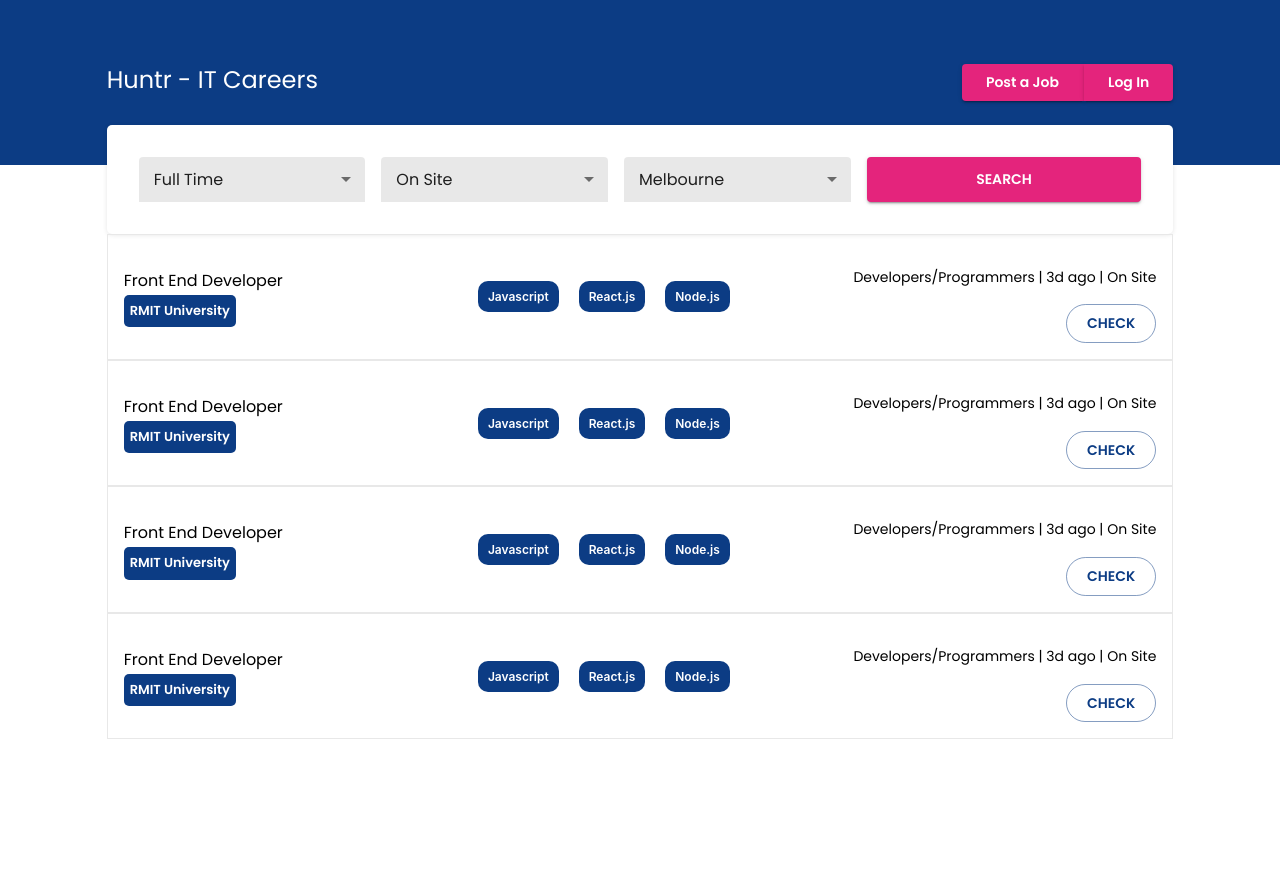
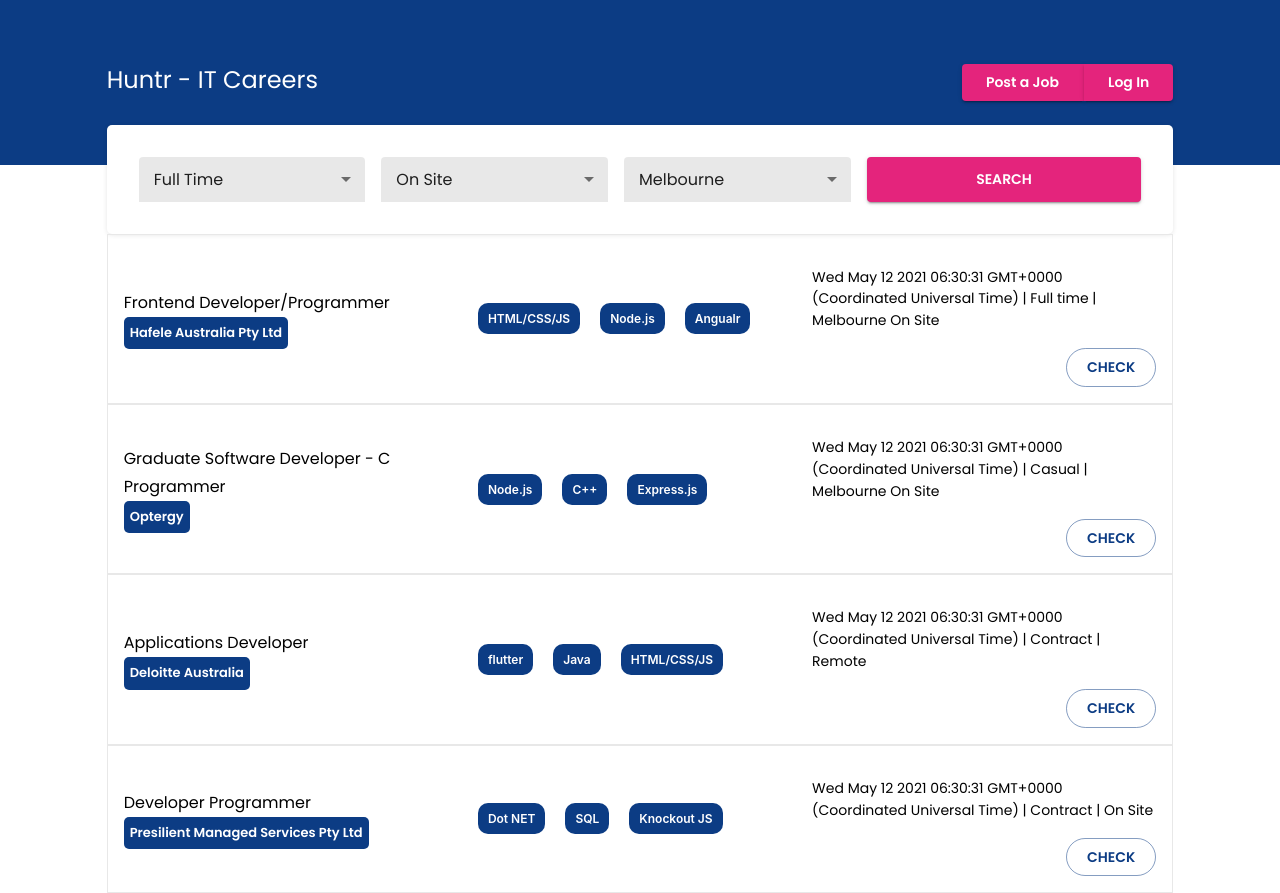
Before and after one commit to timalbpathirana/ReactJobBoard_RMIT_PP1, a React (Create React App) app: page / in a window 1280 px wide. Before the commit the page ends 800 px from the top, so only its background shows below. Built offline with nearby package versions, Linux system fonts and the light colour scheme.

Commit message:
Added forms styles and updates dummy json file

```diff
--- a/src/App.js
+++ b/src/App.js
@@ -4,18 +4,20 @@
 import Header from "./Components/Header";
 import SearchBar from "./Components/SearchBar";
 import JobCard from "./Components/Job/JobCard";
+import NewJobModal from "./Components/Job/NewJobModal";
+import jobData from "./dummyData";
 
 export default () => {
   return (
     <ThemeProvider theme={theme}>
       <Header />
+      <NewJobModal />
       <Grid container justify="center">
         <Grid item xs={10}>
           <SearchBar />
-          <JobCard />
-          <JobCard />
-          <JobCard />
-          <JobCard />
+          {jobData.map((job) => (
+            <JobCard key={job.id} {...job} />
+          ))}
         </Grid>
       </Grid>
     </ThemeProvider>
--- a/src/Components/Job/JobCard.js
+++ b/src/Components/Job/JobCard.js
@@ -4,7 +4,7 @@
 import userEvent from "@testing-library/user-event";
 import theme from "../../theme/theme";
 
-const skills = ["Javascript", "React.js", "Node.js"];
+// const skills = ["Javascript", "React.js", "Node.js"];
 // below method is the way to access the theme styles
 const useStyles = makeStyles((theme) => ({
   wrapper: {
@@ -21,7 +21,7 @@
     padding: "6px",
     fontSize: "13px",
     color: "white",
-    backgroundColor: theme.palette.extra.main,
+    backgroundColor: theme.palette.lightSecondary.main,
     padding: theme.spacing(0.75),
     borderRadius: "5px",
     display: "inline-block",
@@ -35,7 +35,7 @@
     boxShadow: "0 2px 5px gba(0,0,0,.25)",
     margin: "0 10px",
     transition: "0.3s",
-    backgroundColor: theme.palette.extra.main,
+    backgroundColor: theme.palette.lightSecondary.main,
     color: "white",
   },
   // hoverCards: {
@@ -54,13 +54,13 @@
     <Box p={2} className={classes.wrapper}>
       <Grid container alignItems="center">
         <Grid items xs>
-          <Typography variant="subtitle1">Front End Developer</Typography>
+          <Typography variant="subtitle1">{props.title}</Typography>
           <Typography className={classes.companyName} variant="subtitle2">
-            RMIT University
+            {props.companyName}
           </Typography>
         </Grid>
         <Grid items container xs>
-          {skills.map((skill) => (
+          {props.skills.map((skill) => (
             <Grid key="{skill}" className={classes.skillChip} item>
               {skill}
             </Grid>
@@ -70,7 +70,7 @@
           <Grid item>
             <Box mt={2}>
               <Typography variant="subtitle2">
-                Developers/Programmers | 3d ago | On Site
+                {`${props.postedOn}`} | {props.type} | {props.location}
               </Typography>
             </Box>
           </Grid>
--- /dev/null
+++ b/src/Components/Job/NewJobModal.js
@@ -0,0 +1,191 @@
+import React from "react";
+import {
+  Button,
+  Grid,
+  Box,
+  Typography,
+  makeStyles,
+  Dialog,
+  Select,
+  MenuItem,
+  DialogTitle,
+  DialogContent,
+  DialogActions,
+  FilledInput,
+  FormControl,
+  FormHelperText,
+  IconButton,
+} from "@material-ui/core";
+
+// Importing the Icons from Material UI icon package
+import { AlarmTwoTone, Close as CloseIcon } from "@material-ui/icons";
+
+const useStyles = makeStyles((theme) => ({
+  skillChip: {
+    margin: theme.spacing(0.5),
+    padding: theme.spacing(0.75),
+    borderRadius: "5px",
+    fontWeight: 600,
+    fontSize: "12px",
+    boxShadow: "0 2px 5px gba(0,0,0,.25)",
+    transition: "0.3s",
+    border: `1px solid ${theme.palette.secondary.main}`,
+    color: theme.palette.defaultBlack.main,
+    cursor: "pointer",
+    "&:hover": {
+      backgroundColor: theme.palette.secondary.main,
+      color: "white",
+      transition: "0.4s",
+    },
+  },
+}));
+
+export default (props) => {
+  const classes = useStyles();
+  const skills = [
+    "Javascript",
+    "React.js",
+    "Node.js",
+    "Vue.js",
+    "Firebase",
+    "MongoDB",
+    "SQL",
+  ];
+
+  return (
+    <Dialog id="formModel" open={false} fullWidth>
+      <DialogTitle>
+        <Box
+          width="100%"
+          display="flex"
+          justifyContent="space-between"
+          alignItems="center"
+        >
+          <Typography variant="h5">Post a Job </Typography>
+          <IconButton variant="">
+            <CloseIcon />
+          </IconButton>
+        </Box>
+      </DialogTitle>
+      <DialogContent>
+        <Grid container spacing={2}>
+          {/* Grid code block starts */}
+          <Grid item xs={6} fullWidth>
+            <FormControl fullWidth>
+              <FilledInput
+                placeholder="Company Name: "
+                fullWidth
+                disableUnderline
+              ></FilledInput>
+              <FormHelperText>Required * </FormHelperText>
+            </FormControl>
+          </Grid>
+          <Grid item xs={6}>
+            <FormControl>
+              <FilledInput
+                placeholder="Job Title: "
+                fullWidth
+                disableUnderline
+              ></FilledInput>
+              <FormHelperText>Required * </FormHelperText>
+            </FormControl>
+          </Grid>
+          {/* grid code block finished */}
+          <Grid item xs={6}>
+            <FormControl fullWidth>
+              <Select
+                disableUnderline="true"
+                variant="filled"
+                defaultValue="Full Time"
+                fullWidth
+              >
+                <MenuItem value="Full Time"> Full Time </MenuItem>
+                <MenuItem value="Part Time"> Part Time </MenuItem>
+                <MenuItem value="Casual"> Casual </MenuItem>
+                <MenuItem value="Temp/Contract"> Temp/Contract </MenuItem>
+              </Select>
+              <FormHelperText>Work type</FormHelperText>
+            </FormControl>
+          </Grid>
+          <Grid item xs={6}>
+            <FormControl fullWidth>
+              <Select
+                disableUnderline="true"
+                variant="filled"
+                defaultValue="Melbourne"
+                placeholder="Location"
+              >
+                <MenuItem value="Melbourne"> Melbourne </MenuItem>
+                <MenuItem value="Sydney"> Sydney </MenuItem>
+                <MenuItem value="Adelaide"> Adelaide </MenuItem>
+                <MenuItem value="Perth"> Perth </MenuItem>
+              </Select>
+              <FormHelperText>Job Location</FormHelperText>
+            </FormControl>
+          </Grid>
+
+          <Grid item xs={6}>
+            <FormControl fullWidth>
+              <Select
+                disableUnderline="true"
+                variant="filled"
+                defaultValue="On Site"
+              >
+                <MenuItem value="On Site"> On Site </MenuItem>
+                <MenuItem value="Remote"> Remote </MenuItem>
+              </Select>
+              <FormHelperText>Job Type</FormHelperText>
+            </FormControl>
+          </Grid>
+          <Grid item xs={6}>
+            <FormControl>
+              <FilledInput
+                placeholder="Company URL: "
+                fullWidth
+                disableUnderline
+              ></FilledInput>
+              <FormHelperText>Required *</FormHelperText>
+            </FormControl>
+          </Grid>
+          <Grid item xs={12}>
+            <FormControl fullWidth>
+              <FilledInput
+                placeholder="Job Description: "
+                fullWidth
+                disableUnderline
+                multiline
+                rows={50}
+              ></FilledInput>
+              <FormHelperText>Required *</FormHelperText>
+            </FormControl>
+          </Grid>
+        </Grid>
+        <Box fullWidth mt={3}>
+          <Typography>Required Skills</Typography>
+          <Box mt={1} display="flex" fullWidth>
+            {skills.map((skill) => (
+              <Box className={classes.skillChip} key={skill}>
+                {skill}
+              </Box>
+            ))}
+          </Box>
+        </Box>
+      </DialogContent>
+      <DialogActions>
+        <Box
+          width="100%"
+          display="flex"
+          justifyContent="space-between"
+          alignItems="center"
+        >
+          <Typography variant="caption" color="primary">
+            * Retuired Fields
+          </Typography>
+          <Button variant="outlined" color="secondary">
+            Post Job
+          </Button>
+        </Box>
+      </DialogActions>
+    </Dialog>
+  );
+};
--- a/src/dummyData.js
+++ b/src/dummyData.js
@@ -2,34 +2,45 @@
   {
     id: 1,
     postedOn: new Date(),
-    title: "Frontend Developer",
+    title: "Frontend Developer/Programmer",
     type: "Full time",
-    location: "Remote",
-    companyName: "Google",
-    companyUrl: "Google.com",
-    skills: ["Javascript", "React.js", "Node.js"],
-    link: "https://google.com/careers",
+    location: "Melbourne On Site",
+    companyName: "Hafele Australia Pty Ltd",
+    companyUrl: "https://www.hafele.com.au",
+    skills: ["HTML/CSS/JS", "Node.js", "Angualr"],
+    link: "https://www.hafele.com.au",
   },
   {
     id: 2,
     postedOn: new Date(),
-    title: "Backend Developer",
-    type: "Part time",
-    location: "Office",
-    companyName: "Yahoo",
-    companyUrl: "Yahoo.com",
-    skills: ["Angular", "Node.js"],
-    link: "https://yahoo.com/jobs",
+    title: "Graduate Software Developer - C Programmer",
+    type: "Casual",
+    location: "Melbourne On Site",
+    companyName: "Optergy",
+    companyUrl: "",
+    skills: ["Node.js", "C++", "Express.js"],
+    link: "",
   },
   {
     id: 3,
     postedOn: new Date(),
-    title: "Mobile dev",
+    title: "Applications Developer",
     type: "Contract",
     location: "Remote",
-    companyName: "Facebook",
-    companyUrl: "https://facebook.com",
-    skills: ["flutter"],
+    companyName: "Deloitte Australia",
+    companyUrl: "",
+    skills: ["flutter", "Java", "HTML/CSS/JS"],
+    link: "https://facebook.com/careers",
+  },
+  {
+    id: 4,
+    postedOn: new Date(),
+    title: "Developer Programmer",
+    type: "Contract",
+    location: "On Site",
+    companyName: "Presilient Managed Services Pty Ltd",
+    companyUrl: "",
+    skills: ["Dot NET", "SQL", "Knockout JS"],
     link: "https://facebook.com/careers",
   },
 ];
--- a/src/theme/theme.js
+++ b/src/theme/theme.js
@@ -2,7 +2,8 @@
 
 const primary = "#e4247c";
 const secondary = "#0c3c84";
-const extra = "#0c3c84";
+const lightSecondary = "#0c3c84";
+const defaultBlack = "#000000";
 
 export default createMuiTheme({
   typography: {
@@ -15,8 +16,11 @@
     secondary: {
       main: secondary,
     },
-    extra: {
-      main: extra,
+    defaultBlack: {
+      main: defaultBlack,
+    },
+    lightSecondary: {
+      main: lightSecondary,
     },
   },
   overrides: {
```
